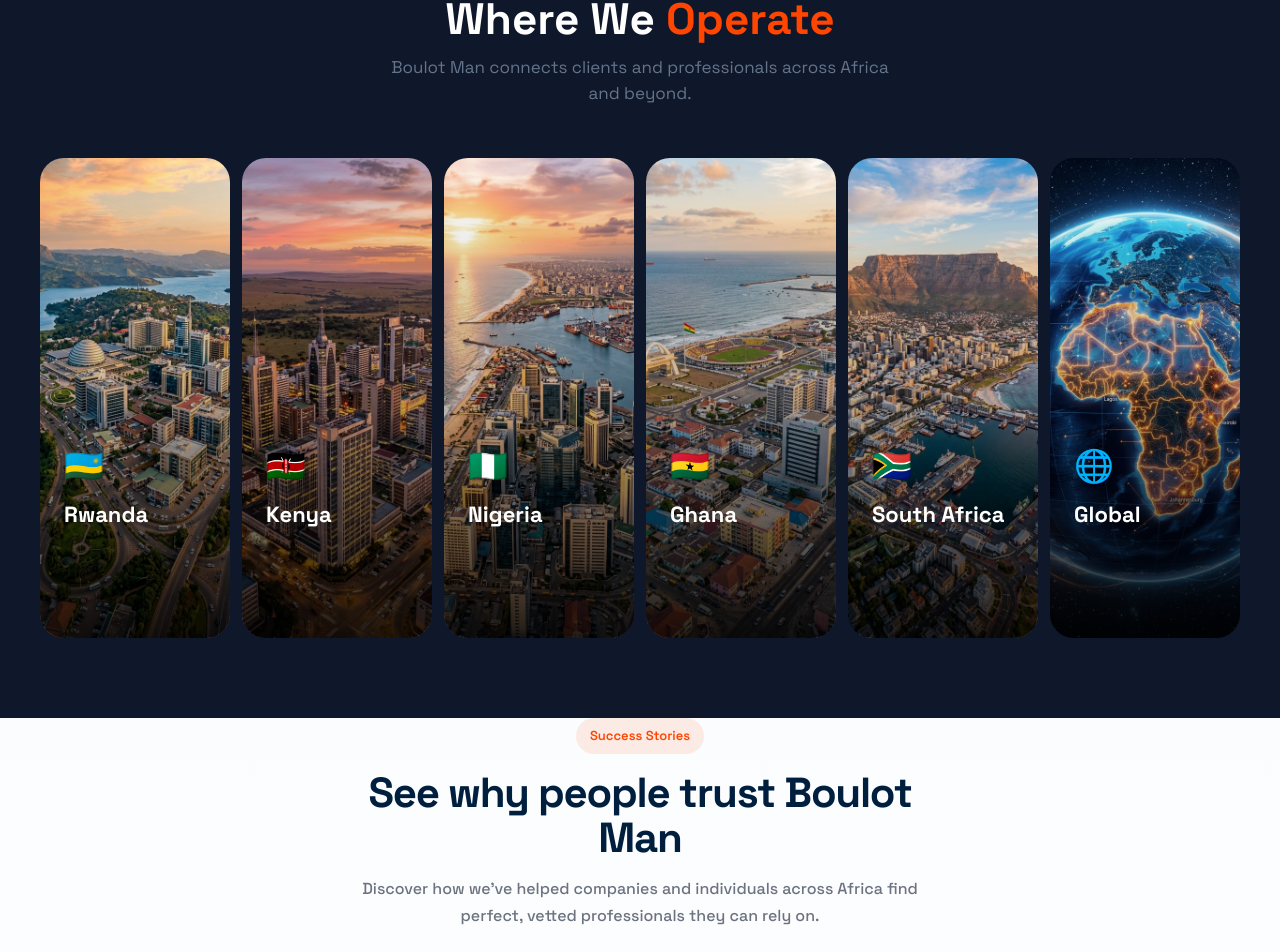
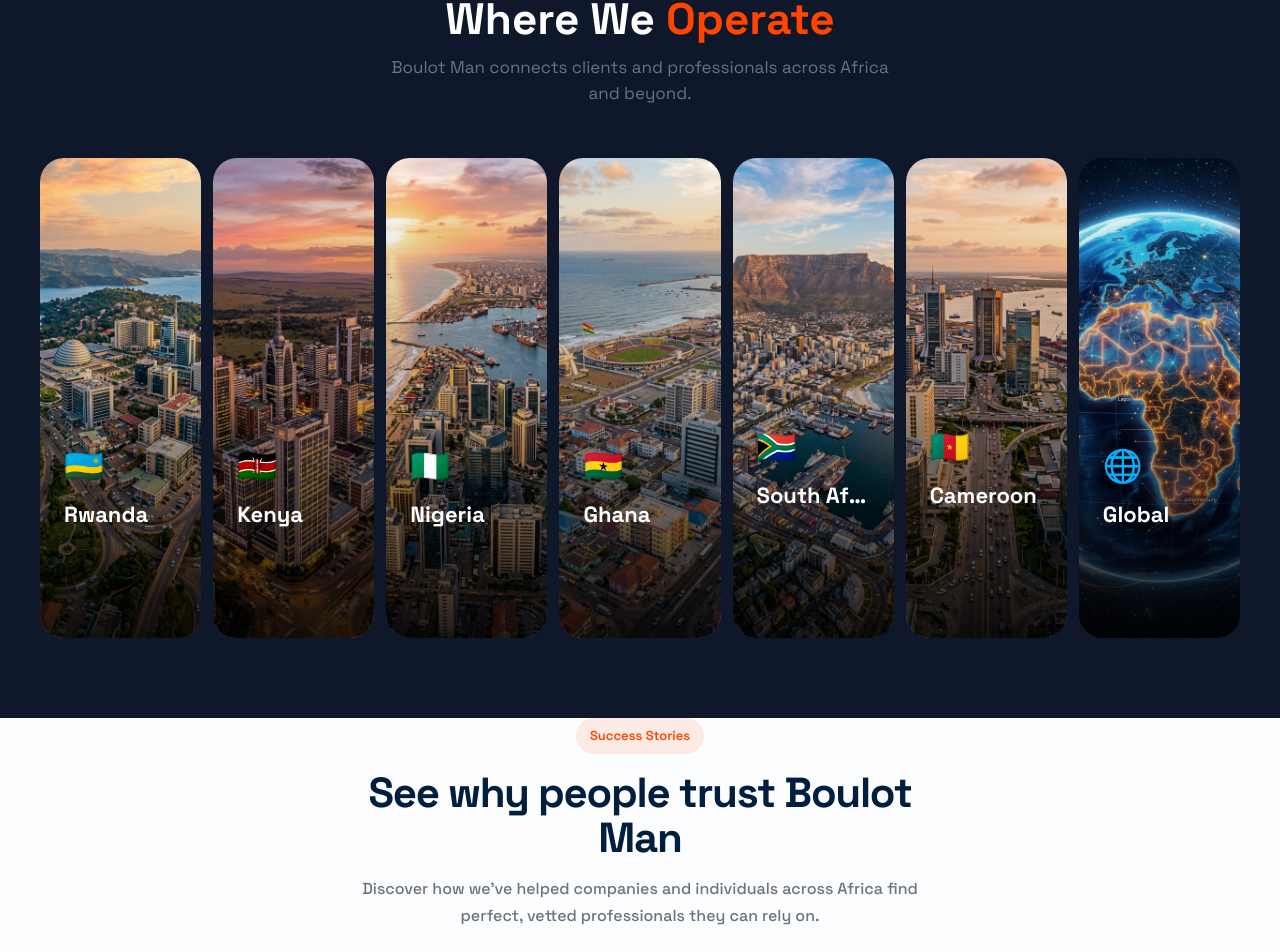
Before and after one commit to buolotdev/buolotman, a Next.js app: page / in a window 1280 px wide. Shown: the part 8441-9393 px from the top of the page. Built offline with nearby package versions, Linux system fonts and the light colour scheme; no server answers; some icons are missing; a web font is replaced by a local one.

Commit message:
Add Cameroon to countries section on Home page

```diff
--- a/app/page.tsx
+++ b/app/page.tsx
@@ -1701,6 +1701,12 @@
                 flag: "🇿🇦",
                 img: "/south-africa.jpg",
                 desc: "Cape Town and Johannesburg — Africa's most developed professional service markets."
+              },
+              {
+                name: "Cameroon",
+                flag: "🇨🇲",
+                img: "/cameroon.png",
+                desc: "Douala and Yaoundé — Central Africa's growing hub for top-tier specialized talent."
               },
               {
                 name: "Global",
```
Also changed, not shown: public/cameroon.png (added).
